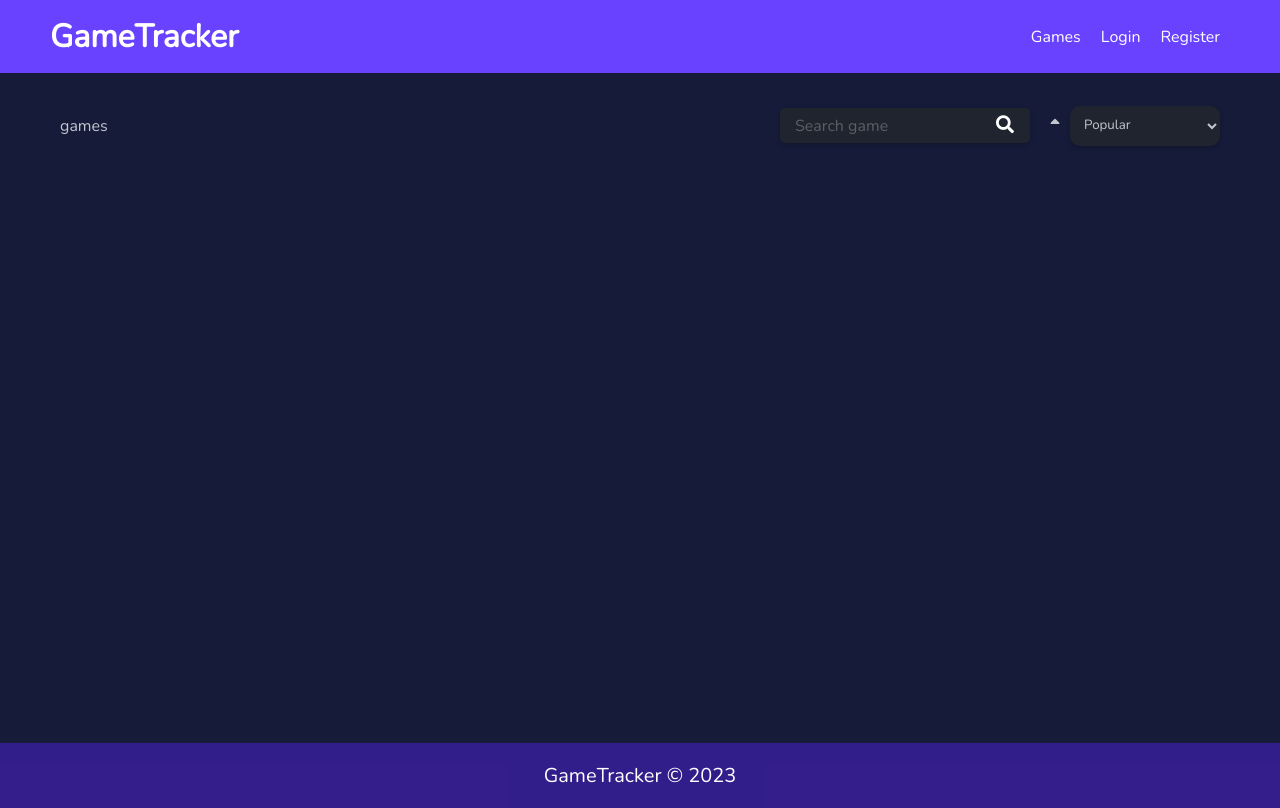
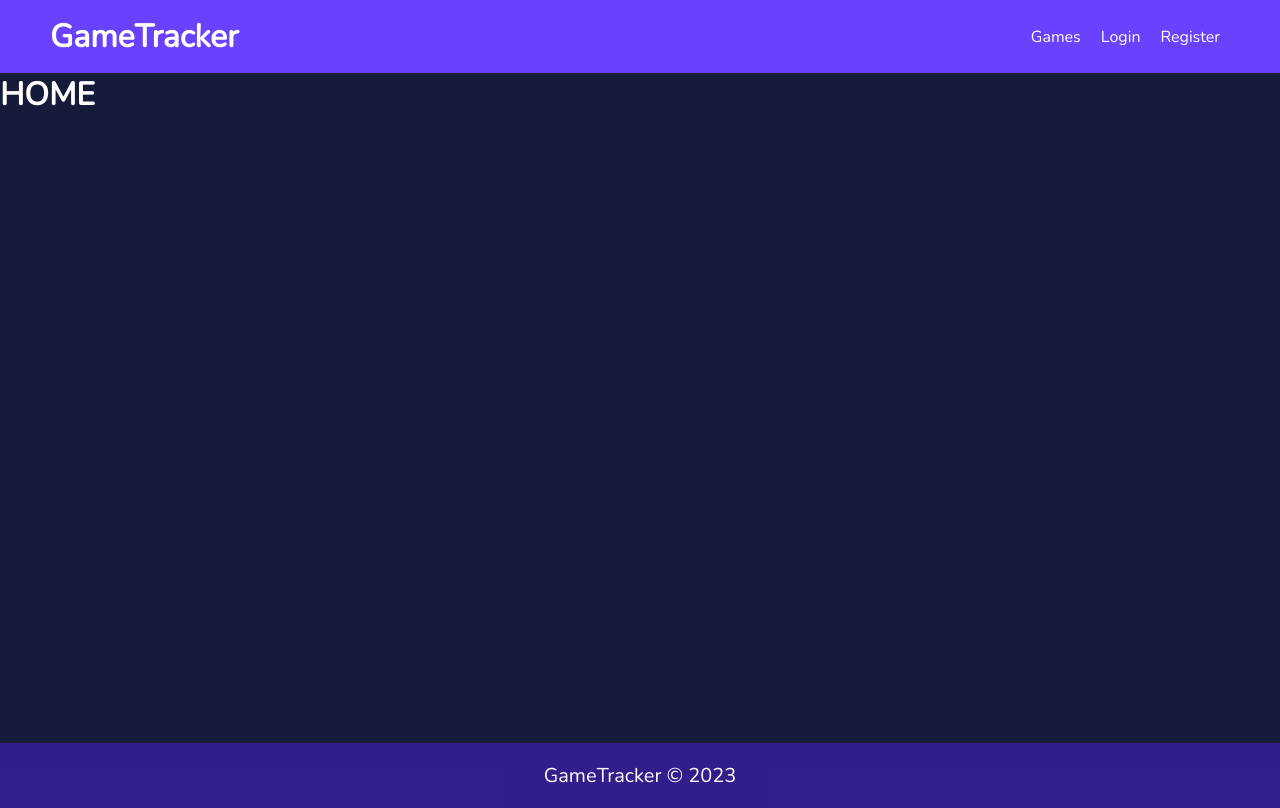
Before and after one commit to gfiami/GameTracker, a Vue app in the folder frontend/: page / in a window 1280 px wide. Built offline with nearby package versions, Linux system fonts and the light colour scheme.

Commit message:
comments: adjusting a few comments

```diff
--- a/frontend/src/components/Navbar.vue
+++ b/frontend/src/components/Navbar.vue
@@ -1,7 +1,7 @@
 <template>
   <div id="nav">
     <router-link id="website-name" to="/">GameTracker</router-link>
-    <router-link class="nav-link" to="/games/">Games</router-link>
+    <router-link class="nav-link" to="/games">Games</router-link>
     <router-link class="nav-link" to="/login">Login</router-link>
     <router-link class="nav-link" to="/register">Register</router-link>
   </div>
--- a/frontend/src/components/Paginations.vue
+++ b/frontend/src/components/Paginations.vue
@@ -1,10 +1,5 @@
 <template>
   <div>
-    {{ totalPages }}
-    {{ currentPage }}
-    <!-- <ul>
-      <li v-for="game in games" :key="game.id">{{ game.name }}</li>
-    </ul> -->
     <div id="paginationWrapper">
       <div class="pagination">
         <button
@@ -17,9 +12,9 @@
         <button class="page-button" v-if="pages[0] > 1" @click="goToPage(1)">
           1
         </button>
-        <!--Mostra reticencias se a primeira página exibida for maior que 2 (ou seja 3 pra frente) -->
 
-        <span class="dots" v-if="currentPage > 3"> ...</span>
+        <!--Mostra reticencias se a primeira página exibida for maior que 4-->
+        <span class="dots" v-if="currentPage > 4"> ...</span>
 
         <button
           :id="currentPage == page ? 'currentPage' : null"
@@ -31,12 +26,20 @@
           {{ page }}
         </button>
 
-        <!-- Mostra '...' se a última página exibida for menor que a penúltima página do total de páginas menos 1.
-      Com isso, sempre teremos dois botões no máximo depois, reticencias, e última página
--->
+        <!-- Mostra reticencias se a página a ultima pagina exibida no paginate
+            for menor que a penultima página
+            exemplo: 100 páginas
+            Se estiver na página 96, e a última página mostrada no nosso array for menor que o total(100)-1, ou seja
+            menor que 99, mostra reticencias
+            no caso de estar na página 96, a página 98 é a última do array, então por ser menor que 99, mostra reticencias
+
+        -->
         <span class="dots" v-if="pages[pages.length - 1] < totalPages - 1"
           >...</span
         >
+        <!-- aqui é para mostrar a última página caso a ultima página do array seja menor
+        (sempre mostrará pois sempre é menor, exceto quando a current page for ela, ai mostra só a current page)
+        -->
         <button
           class="page-button"
           v-if="pages[pages.length - 1] < totalPages"
--- a/frontend/src/views/HomeView.vue
+++ b/frontend/src/views/HomeView.vue
@@ -1,15 +1,12 @@
 <template>
   <div class="main-wrapper">
-    <SearchBar />
+    <h1>HOME</h1>
   </div>
 </template>
 
 <script>
-import SearchBar from "../components/SearchBar.vue";
-import GameLayout from "../components/GameLayout.vue";
 export default {
   name: "HomeView",
-  components: { SearchBar, GameLayout },
 };
 </script>
 
```
Also changed, not shown: frontend/src/views/GameView.vue (+0 -7 lines).
